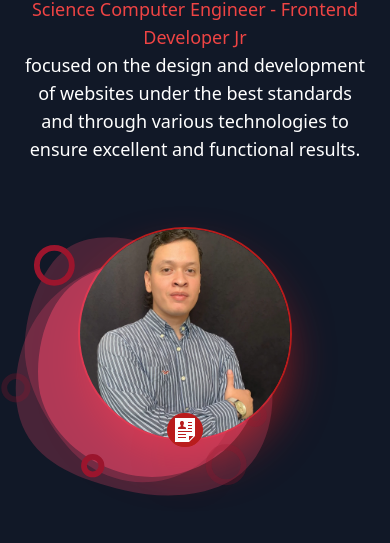
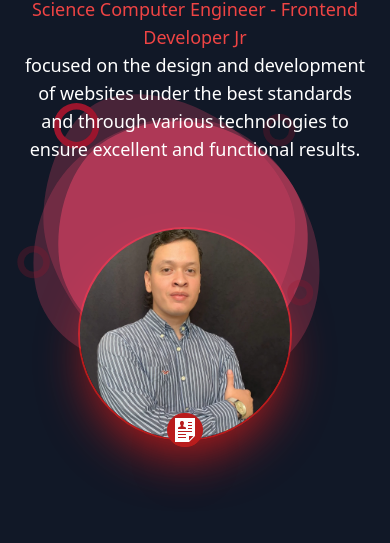
Before and after one commit to Rublox99/portafolio-ruben-almendares, a React (Vite) app: page / in a window 390 px wide. Shown: the part 301-844 px from the top of the page. Built offline with nearby package versions, Linux system fonts and the light colour scheme; no server answers.

Commit message:
Añadida varias escalas de media querys para efectos de bg-bubble.json

```diff
--- a/src/components/Body.jsx
+++ b/src/components/Body.jsx
@@ -39,7 +39,7 @@ const Body = () => {
                 </a>
               </div>
             </div>
-            <Player src="webGraphics/bg-bubbles.json" className='w-5/6 z-30 pointer-events-none hidden phone:flex relative bottom-80 right-12 midWidth:absolute midWidth:bottom-60' background="transparent" loop autoplay></Player>
+            <Player src="webGraphics/bg-bubbles.json" className='w-5/6 z-30 pointer-events-none hidden phone:flex absolute bottom-10 phoneHeight:bottom-36 right-12 midWidth:absolute midWidth:bottom-60' background="transparent" loop autoplay></Player>
         </div>
 
         {/*ABOUT ME*/}
--- a/tailwind.config.js
+++ b/tailwind.config.js
@@ -13,6 +13,7 @@ export default {
     screens: {
       'tablet': {'max': '1024px'}, //@media (max-width: 768px)
       'phone': {'max': '835px'},
+      'phoneHeight': {'raw': '(min-height:815px) and (max-height:910px)'},
       'midWidth':{'raw': '(min-width:560px) and (max-width: 830px)'},
       'highWidth':{'raw': '(min-width:820px) and (max-width: 970px)'},
       'longHeight': {'raw': '(min-height: 720px)'}, //raw permite tener control total del media query
```
